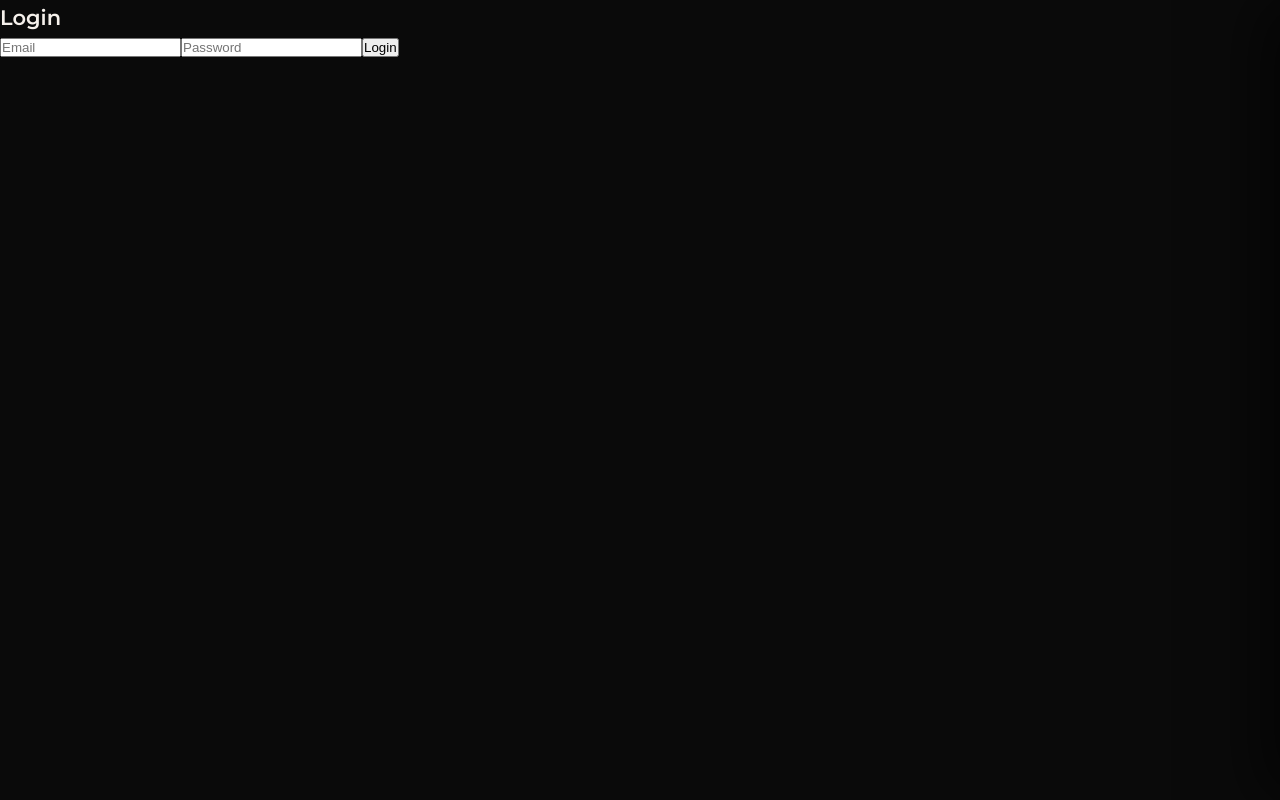
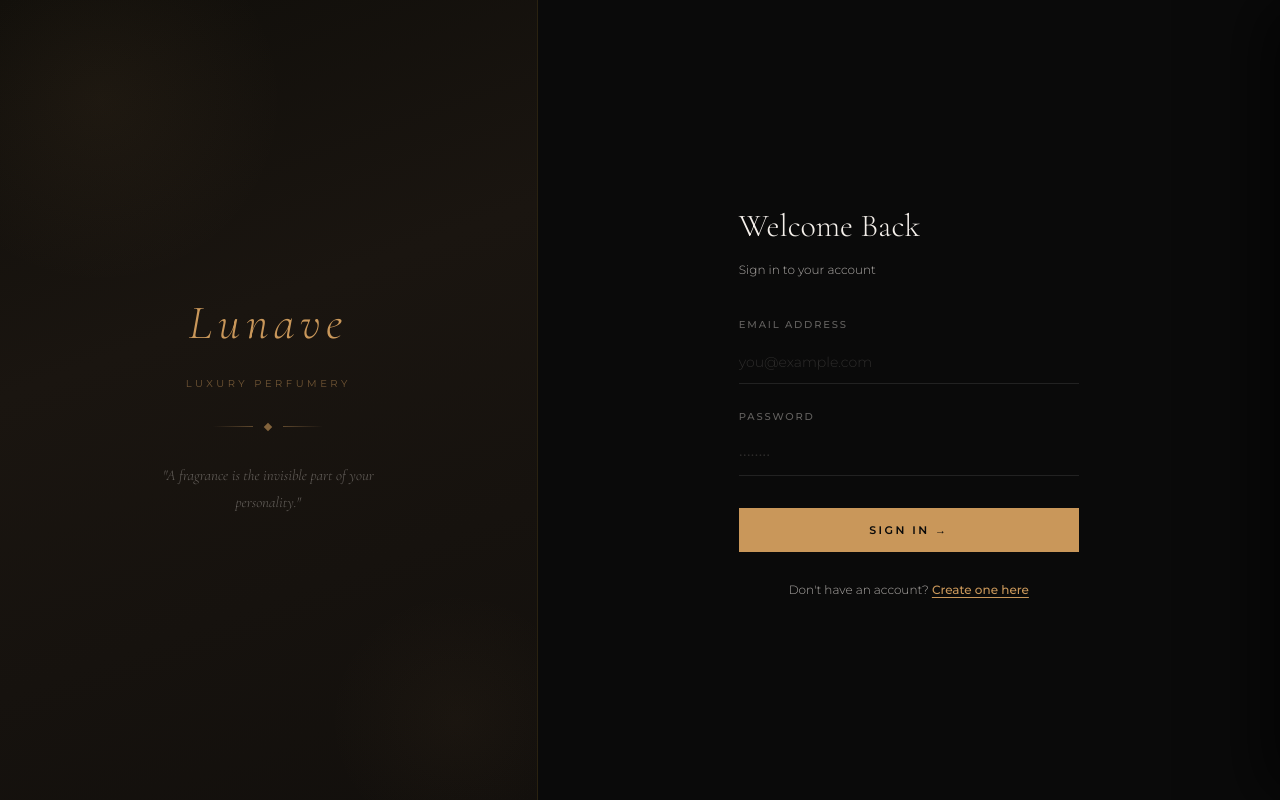
Before and after one commit to Deepjyoti13/lunave, a React (Vite) app in the folder client/: page /login in a window 1280 px wide. Built offline with nearby package versions, Linux system fonts and the light colour scheme; a web font is replaced by a local one.

Commit message:
feat: redesign login page with split-screen brand layout

```diff
--- a/client/src/pages/Login.jsx
+++ b/client/src/pages/Login.jsx
@@ -1,9 +1,10 @@
 import { useState } from 'react'
-import { useNavigate } from 'react-router-dom'
+import { useNavigate, Link } from 'react-router-dom'
 import { useAuth } from '../context/AuthContext'
 import toast from 'react-hot-toast'
+import '../styles/Auth.css'
 
-const API_URL = 'http://localhost:5000'
+const API_URL = 'http://localhost:5001'
 
 export default function Login() {
   const { login } = useAuth()
@@ -13,16 +14,13 @@ export default function Login() {
 
   const handleSubmit = async (e) => {
     e.preventDefault()
-
     try {
       const res = await fetch(`${API_URL}/api/auth/login`, {
         method: 'POST',
         headers: { 'Content-Type': 'application/json' },
         body: JSON.stringify({ email, password }),
       })
-
       const data = await res.json()
-
       if (data.success) {
         login(data)
         toast.success('Welcome back!')
@@ -30,26 +28,71 @@ export default function Login() {
       } else {
         throw new Error(data.message)
       }
-
     } catch (err) {
       toast.error(err.message)
     }
   }
 
   return (
+    <div className="auth-page">
+      {/* Brand panel */}
+      <div className="auth-left">
+        <div className="auth-brand">
+          <Link to="/" className="auth-logo">Lunave</Link>
+          <div className="auth-tagline">Luxury Perfumery</div>
+          <div className="auth-ornament">
+            <div className="auth-ornament-line"></div>
+            <div className="auth-ornament-diamond"></div>
+            <div className="auth-ornament-line right"></div>
+          </div>
+          <p className="auth-quote">
+            "A fragrance is the invisible part of your personality."
+          </p>
+        </div>
+      </div>
+
+      {/* Form panel */}
+      <div className="auth-right">
+        <div className="auth-form-inner">
+          <h1 className="auth-form-title">Welcome Back</h1>
+          <p className="auth-form-sub">Sign in to your account</p>
+
           <form onSubmit={handleSubmit}>
-      <h2>Login</h2>
+            <div className="auth-field">
+              <label className="auth-label">Email Address</label>
               <input
+                className="auth-input"
                 type="email"
-        placeholder="Email"
+                placeholder="you@example.com"
+                value={email}
                 onChange={(e) => setEmail(e.target.value)}
+                required
               />
+            </div>
+
+            <div className="auth-field">
+              <label className="auth-label">Password</label>
               <input
+                className="auth-input"
                 type="password"
-        placeholder="Password"
+                placeholder="••••••••"
+                value={password}
                 onChange={(e) => setPassword(e.target.value)}
+                required
               />
-      <button type="submit">Login</button>
+            </div>
+
+            <button className="auth-submit" type="submit">
+              Sign In →
+            </button>
           </form>
+
+          <p className="auth-switch">
+            Don't have an account?{' '}
+            <Link to="/register">Create one here</Link>
+          </p>
+        </div>
+      </div>
+    </div>
   )
 }
```
Lines whose indentation alone changed are shown as unchanged.
